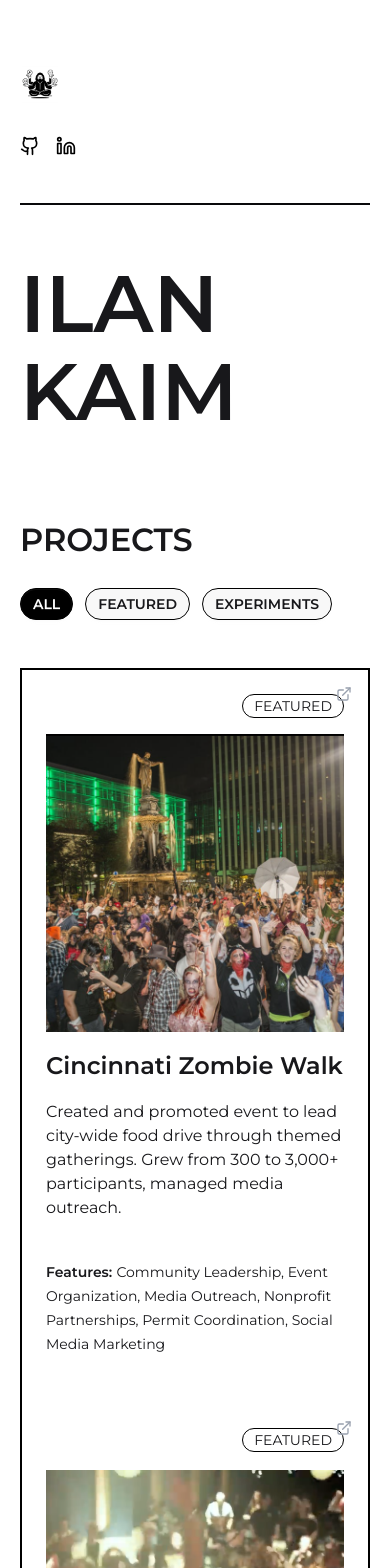
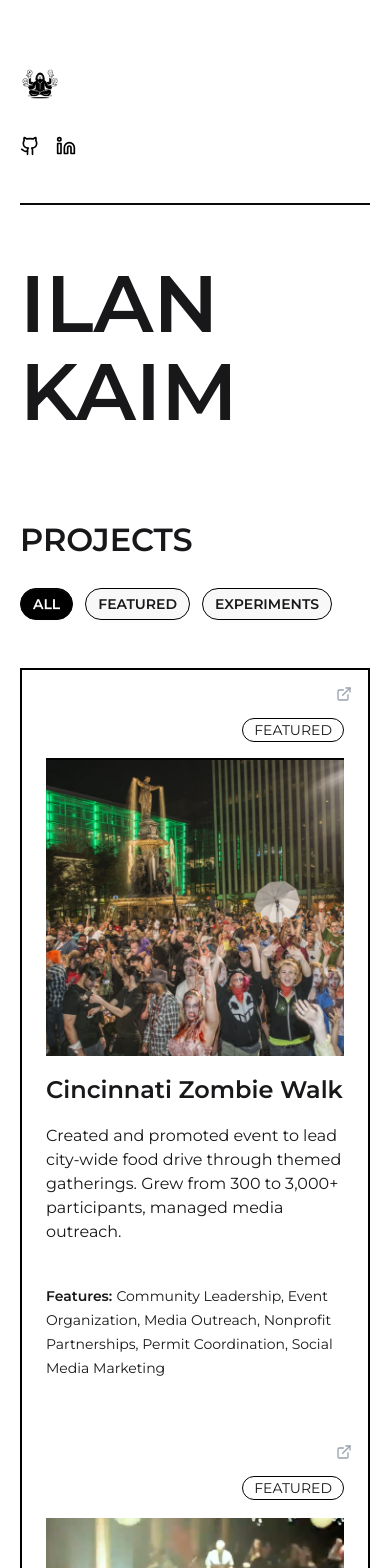
Before and after one commit to iknowmagic/portfolio, a SvelteKit app: page / in a window 390 px wide. Shown: the top 1568 px of the page. Built offline with nearby package versions, Linux system fonts and the light colour scheme; what @michaelallenwarner/tailwind-grid-inner would draw is missing.

Commit message:
fix: adjust padding for project card links for better spacing and layout consistency

```diff
--- a/src/components/ProjectCard.svelte
+++ b/src/components/ProjectCard.svelte
@@ -19,7 +19,7 @@
 			href={project.link}
 			target={isExternalLink ? '_blank' : undefined}
 			rel={isExternalLink ? 'noopener noreferrer' : undefined}
-			class="block hover:bg-gray-50 p-6 md:p-8 lg:p-10 transition-colors"
+			class="block hover:bg-gray-50 p-6 md:p-12 lg:p-10 pt-12 transition-colors"
 			aria-label="View {project.title} project"
 		>
 			<!-- External Link Icon - positioned absolutely in top-right -->
```
